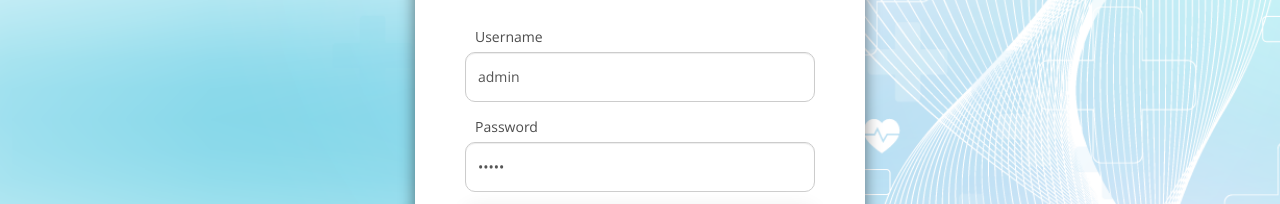
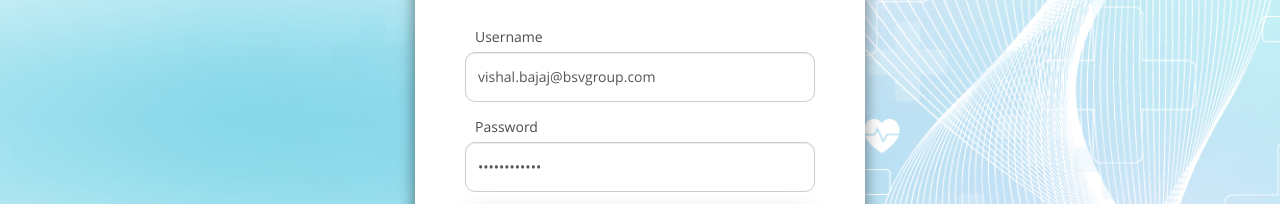
Before and after one commit to ajayspakcommcom/path2care, a website: page admin/index.html in a window 1280 px wide. Shown: the part 281-485 px from the top of the page. Drawn offline with nearby package versions, Linux system fonts and the light colour scheme.

Commit message:
latest-changes

```diff
--- a/admin/index.html
+++ b/admin/index.html
@@ -37,15 +37,18 @@
               <img src="img/p2c.png" alt="p2c" class="img-response">
             </h2>
             <div id="lblmsg"></div>
-              <form class="login-form" id="frm1" method="post" action="/api"  onsubmit="validateAdminUserDetails();return false;">
+            <form class="login-form" id="frm1" method="post" action="/api"
+              onsubmit="validateAdminUserDetails();return false;">
               <div class="form-group">
                 <label for="usr">Username</label>
-                  <input type="text" placeholder="test@bsv.com" id="username" name="username" class="form-control" id="usr" value="admin">
+                <input type="text" placeholder="test@bsv.com" id="username" name="username" class="form-control"
+                  id="usr" value="vishal.bajaj@bsvgroup.com">
               </div>
 
               <div class="form-group">
                 <label for="pwd">Password</label>
-                  <input type="password" id="password" name="password" placeholder="password" class="form-control" id="pwd" value="admin">
+                <input type="password" id="password" name="password" placeholder="password" class="form-control"
+                  id="pwd" value="BSV@11223344">
               </div>
 
               <!-- <label class="checkcontainer">
@@ -90,7 +93,7 @@
   function changeLogo() {
     const windowWidth = $(window).width();
 
-    if(windowWidth < 768) {
+    if (windowWidth < 768) {
       $('[src="img/laxshya-logo.png"]').attr('src', 'img/laxshya-logo-m.png');
       setTimeout(() => {
         $('[src="img/logo.png"]').attr('src', 'img/logo-m.png');
```
Lines whose indentation alone changed are shown as unchanged.
